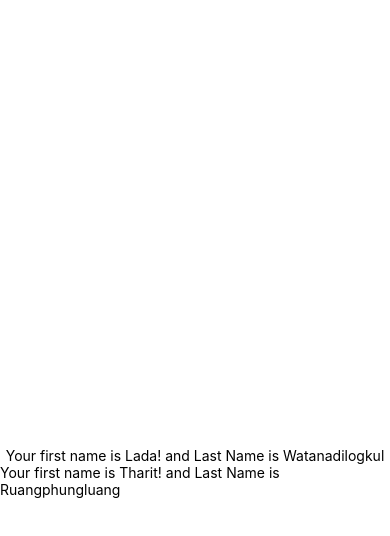
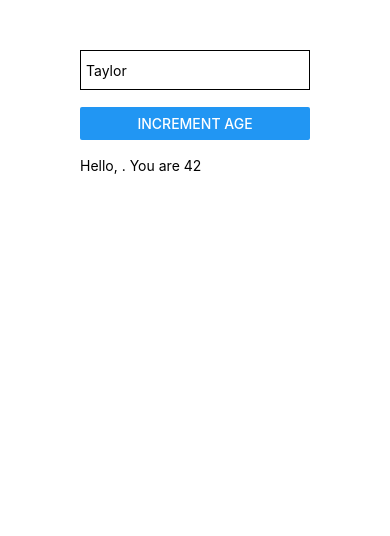
Before and after one commit to Lagedane/ReactNative, a React Native app: screen / in a window 390 px wide. Shown: the top 536 px of the page. Built offline with nearby package versions, Linux system fonts and the light colour scheme.

Commit message:
useState Commit [Week4-July-2023]

```diff
--- a/App.js
+++ b/App.js
@@ -4,13 +4,21 @@ import ViewBoxesWithColorAndText from './ViewBoxesWithColorAndText';
 import DisplayandImage from './DisplayandImage';
 import LotsOfGreeting from './LotsOfGreeting';
 import CustomText from './CustomText';
+import Counter from './Counter';
+import MyInput from './MyInput';
+import IncrementCounter from './IncrementCounter';
+import Form from './Form';
 
 export default function App() {
   return (
     <View style={styles.container}>
       {/* <DisplayandImage/> */}
       {/* <LotsOfGreeting/> */}
-      <CustomText/>
+      {/* <CustomText/> */}
+      {/* {<Counter/>}   */}
+      {/* {<MyInput/>} */}
+      {/* {<IncrementCounter/>} */}
+      <Form/>
     </View>
   );
 }
--- /dev/null
+++ b/Counter.js
@@ -0,0 +1,28 @@
+import { StyleSheet, Text, View, Button } from "react-native";
+import React from "react";
+import { useState } from "react";
+
+const Counter = () => {
+  const [count, setCount] = useState(0);
+
+  return (
+    <View style={styles.container}>
+      <Text>{count}</Text>
+      <Button
+        title="Click Me"
+        onPress={() => {
+          setCount(count + 1);
+        }}
+      />
+    </View>
+  );
+};
+
+export default Counter;
+
+const styles = StyleSheet.create({
+  container: {
+    flex: 1,
+    justifyContent: "center",
+  },
+});
--- a/DisplayandImage.js
+++ b/DisplayandImage.js
@@ -6,7 +6,7 @@ const DisplayandImage = () => {
     <View style = {{flex:1,paddingTop:50}}>
       <Image
         style = {styles.tinyLogo}
-        source = {require('../assets/react_logo.png')}
+        source = {require('./assets/react_logo.png')}
       />
       <Image
         style = {{width: 50,height:50}}
--- /dev/null
+++ b/Form.js
@@ -0,0 +1,46 @@
+import { StyleSheet, Text, View, Button, TextInput } from "react-native";
+import React, { useState } from "react";
+
+const Form = () => {
+  const [name, setName] = useState("");
+  const [age, setAge] = useState(42);
+
+  return (
+    <View View style={styles.container}>
+      <TextInput
+        placeholder="Taylor"
+        style={styles.textInputStyle}
+        value={name}
+        onChangeText={(value) => {
+          setName(value);
+        }}
+      />
+      <Text>{"\n"}</Text>
+      <Button
+        title="INCREMENT AGE"
+        onPress={() => {
+          setAge(age + 1);
+        }}
+      />
+      <Text>
+        {"\n"}Hello, {name}. You are {age}
+      </Text>
+    </View>
+  );
+};
+
+export default Form;
+
+const styles = StyleSheet.create({
+  container: {
+    flex: 1,
+    padding: 35,
+  },
+  textInputStyle: {
+    width: "100%",
+    height: 40,
+    paddingHorizontal: 5,
+    borderWidth: 0.5,
+    marginTop: 15,
+  },
+});
--- /dev/null
+++ b/IncrementCounter.js
@@ -0,0 +1,32 @@
+import { StyleSheet, Text, View, Button } from "react-native";
+import React, { useState } from "react";
+
+const IncrementCounter = () => {
+  const [age, setAge] = useState(23);
+  const increment = (n) => {
+    setAge((a) => a + n);
+  };
+
+  return (
+    <View>
+      <Text style={{ fontSize: 24, fontStyle: "bold" }}>Your age: {age} {"\n\n"}</Text>
+      <Button
+        title="+3"
+        onPress={() => {
+          increment(3);
+        }}
+      />
+      <Text>{"\n"}</Text>
+      <Button
+        title="+1"
+        onPress={() => {
+          increment(1);
+        }}
+      />
+    </View>
+  );
+};
+
+export default IncrementCounter;
+
+const styles = StyleSheet.create({});
--- /dev/null
+++ b/MyInput.js
@@ -0,0 +1,42 @@
+import { StyleSheet, Text, View, Button, TextInput } from "react-native";
+import React, { useState } from "react";
+
+const MyInput = () => {
+  const [text, setText] = useState("");
+
+  return (
+    <View style={styles.container}>
+      <TextInput
+        placeholder="Enter Text"
+        style={styles.textInputStyle}
+        value={text}
+        onChangeText={(value) => {
+          setText(value);
+        }}
+      />
+      <Text>
+        {"\n\n"}You typed: {text}
+      </Text>
+      <Button
+        title = 'Reset'
+        onPress = {() => setText('Hello')}
+      />
+    </View>
+  );
+};
+
+export default MyInput;
+
+const styles = StyleSheet.create({
+  container: {
+    flex: 1,
+    padding: 35,
+  },
+  textInputStyle: {
+    width: "100%",
+    height: 40,
+    paddingHorizontal: 5,
+    borderWidth: 0.5,
+    marginTop: 15,
+  },
+});
```
